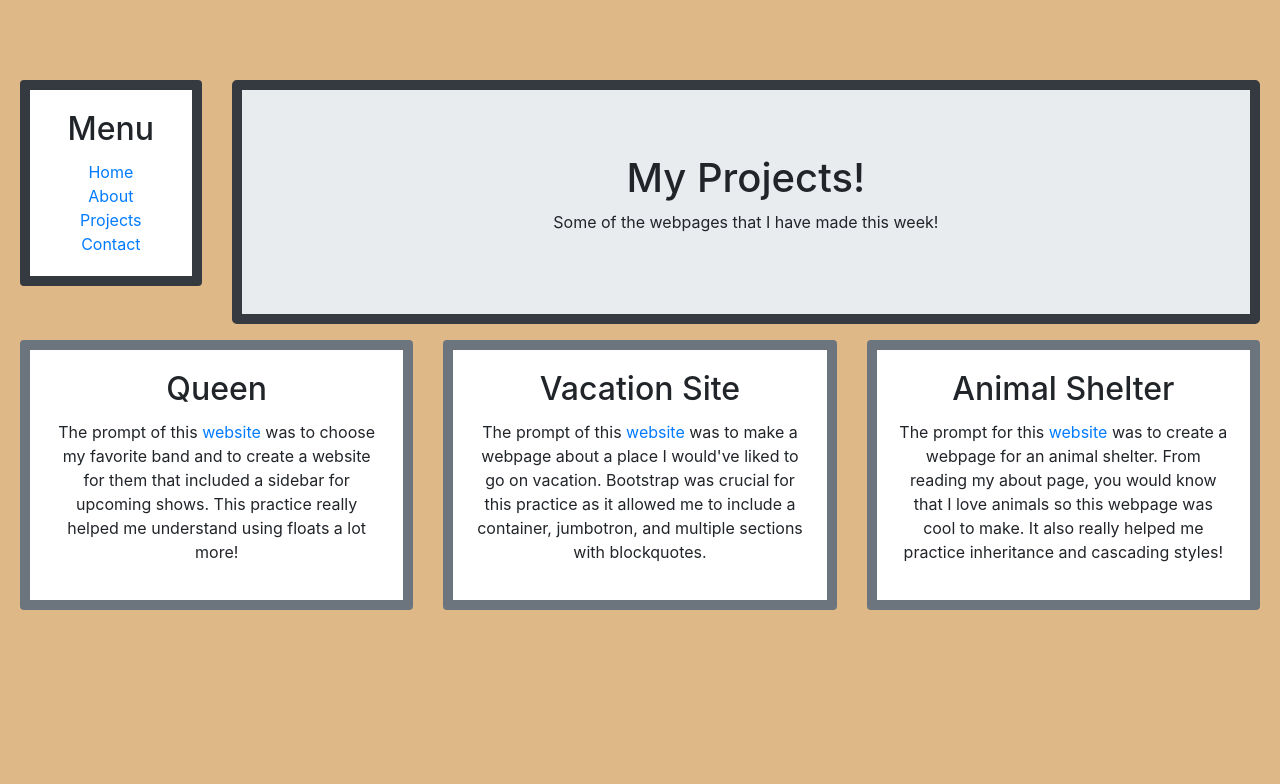
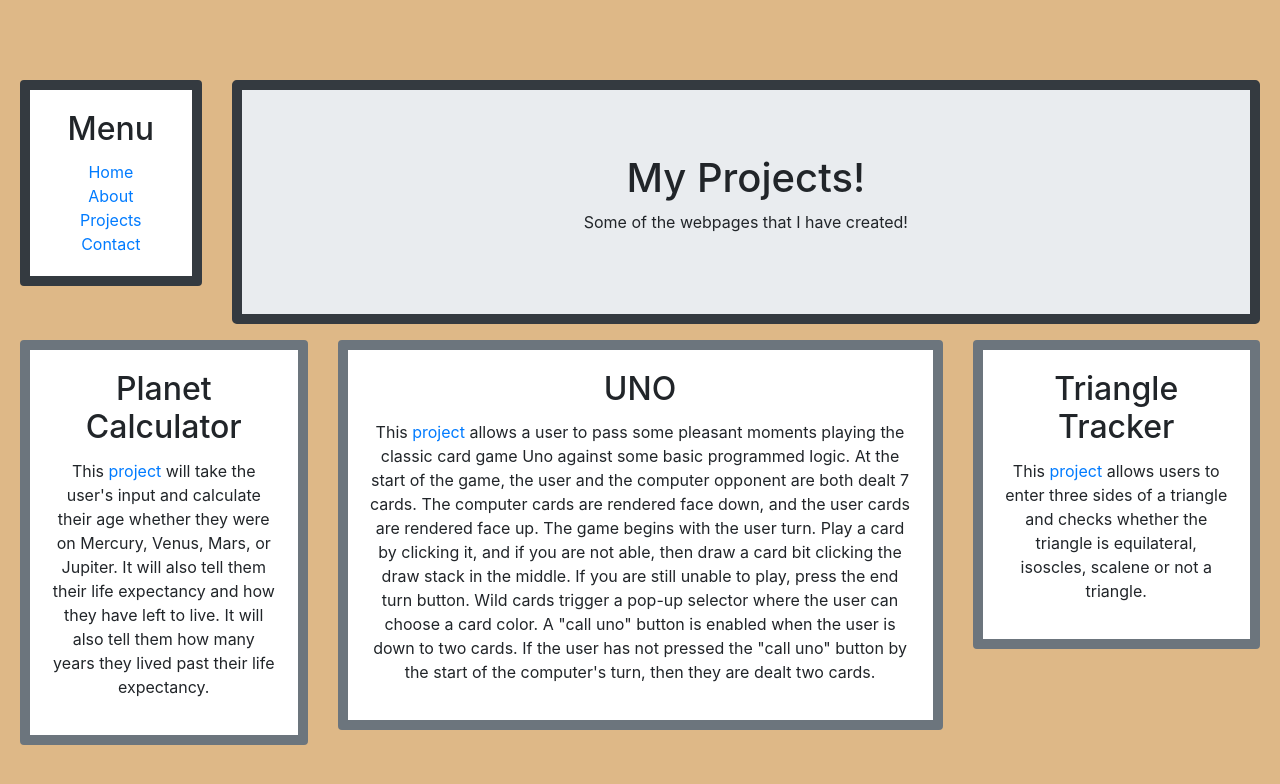
Before and after one commit to yoonisali/old-portfolio, a plain HTML site: page projects.html in a window 1280 px wide. Drawn offline with Linux system fonts and the light colour scheme.

Commit message:
update projects

```diff
--- a/projects.html
+++ b/projects.html
@@ -23,31 +23,31 @@
     <div class="col-lg-10 container">
         <div class="jumbotron card border-dark mb-3" style="border-width: 10px";>
           <h1>My Projects!</h1>
-          <p>Some of the webpages that I have made this week!</p>
+          <p>Some of the webpages that I have created!</p>
         </div>
       </div>
     </div><div class="row">
-      <div class="col-md-4">
+      <div class="col-md-3">
         <div class="card border-secondary mb-3" style="border-width: 10px";>
           <div class="card-body">
-            <h2 class="card-title">Queen</h2>
-            <p>The prompt of this <a href="https://yoonisali.github.io/queen/">website</a> was to choose my favorite band and to create a website for them that included a sidebar for upcoming shows. This practice really helped me understand using floats a lot more!</p>
+            <h2 class="card-title">Planet Calculator</h2>
+            <p>This <a href="https://yoonisali.github.io/super-galactic/">project</a> will take the user's input and calculate their age whether they were on Mercury, Venus, Mars, or Jupiter. It will also tell them their life expectancy and how they have left to live. It will also tell them how many years they lived past their life expectancy.</p>
           </div>
         </div>
       </div>
-    <div class="col-md-4">
+    <div class="col-md-6">
       <div class="card border-secondary mb-3" style="border-width: 10px";>
         <div class="card-body">
-          <h2 class="card-title">Vacation Site</h2>
-          <p>The prompt of this <a href="https://yoonisali.github.io/vacationsite/">website</a> was to make a webpage about a place I would've liked to go on vacation. Bootstrap was crucial for this practice as it allowed me to include a container, jumbotron, and multiple sections with blockquotes.</p>
+          <h2 class="card-title">UNO</h2>
+          <p>This <a href="https://yoonisali.github.io/uno/">project</a> allows a user to pass some pleasant moments playing the classic card game Uno against some basic programmed logic. At the start of the game, the user and the computer opponent are both dealt 7 cards. The computer cards are rendered face down, and the user cards are rendered face up. The game begins with the user turn. Play a card by clicking it, and if you are not able, then draw a card bit clicking the draw stack in the middle. If you are still unable to play, press the end turn button. Wild cards trigger a pop-up selector where the user can choose a card color. A "call uno" button is enabled when the user is down to two cards. If the user has not pressed the "call uno" button by the start of the computer's turn, then they are dealt two cards.</p>
         </div>
       </div>
     </div>
-    <div class="col-md-4">
+    <div class="col-md-3">
       <div class="card border-secondary mb-3" style="border-width: 10px";>
         <div class="card-body">
-          <h2 class="card-title">Animal Shelter</h2>
-          <p>The prompt for this <a href="https://yoonisali.github.io/animalshelter/">website</a> was to create a webpage for an animal shelter. From reading my about page, you would know that I love animals so this webpage was cool to make. It also really helped me practice inheritance and cascading styles!</p>
+          <h2 class="card-title">Triangle Tracker</h2>
+          <p>This <a href="https://yoonisali.github.io/triangle/">project</a> allows users to enter three sides of a triangle and checks whether the triangle is equilateral, isoscles, scalene or not a triangle.</p>
         </div>
       </div>
     </div>
```
